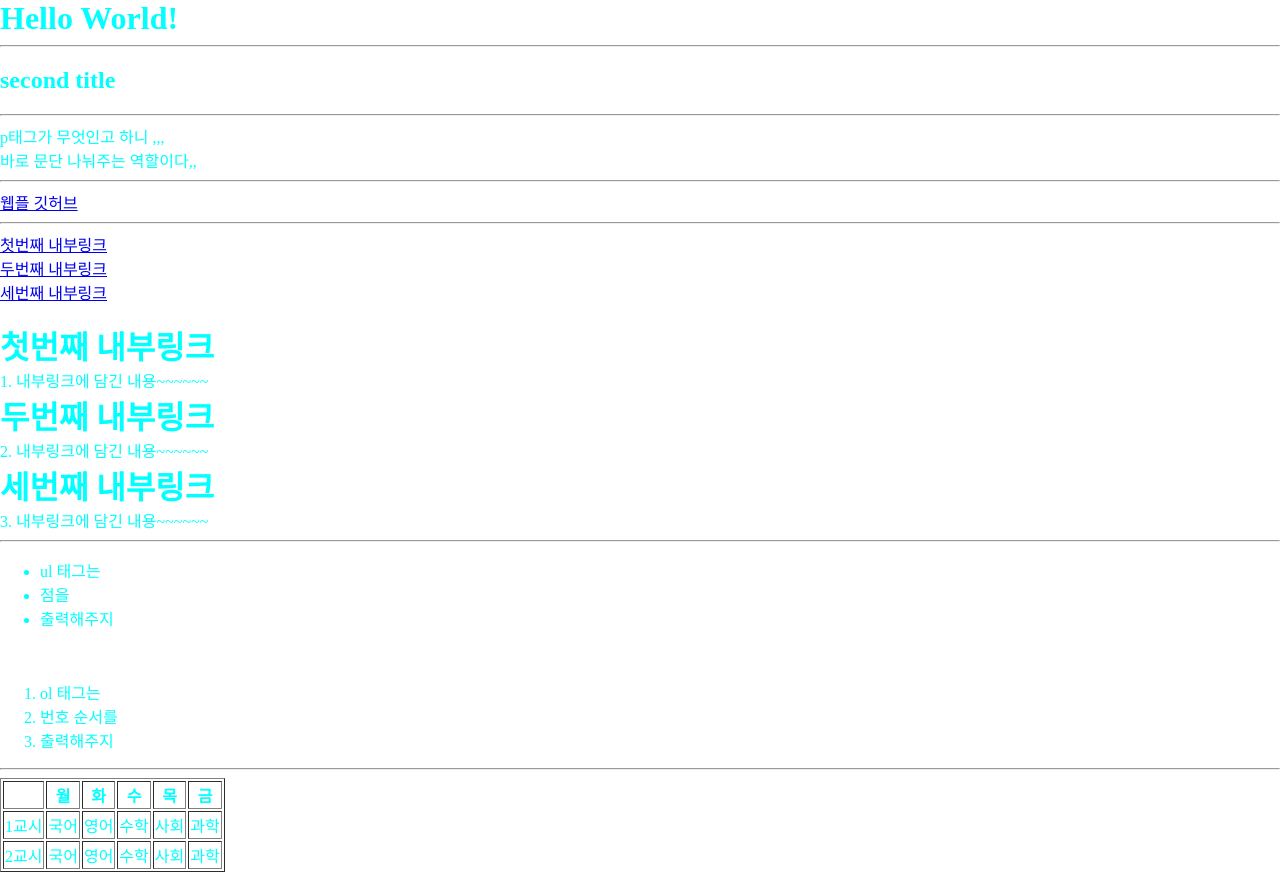
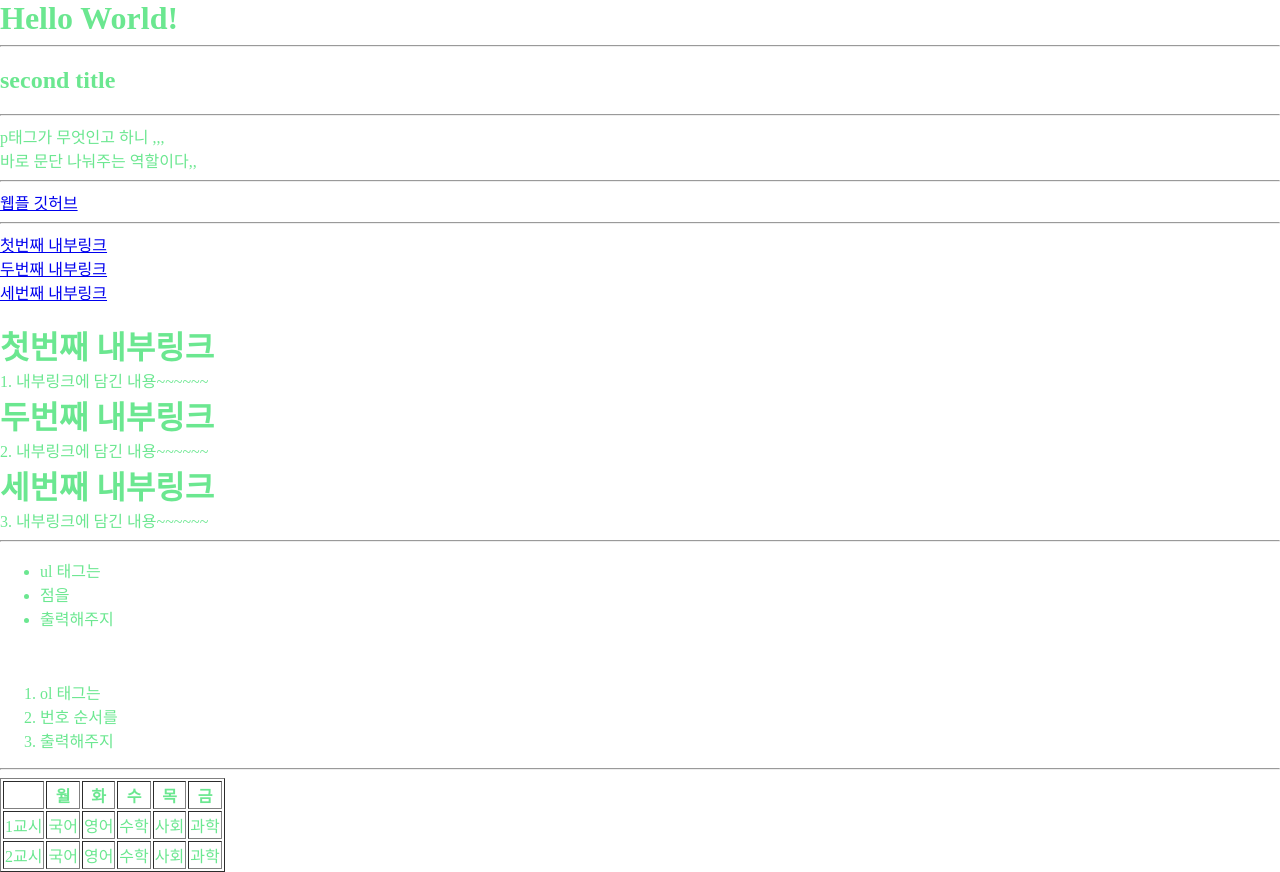
Before and after one commit to oownahcohc/web-programming, a plain HTML site: page ch01-2주차 실습-0310/first.html in a window 1280 px wide. Drawn offline with Linux system fonts and the light colour scheme.

Commit message:
[Week1, Week2]

```diff
--- a/ch01-2주차 실습-0310/first.html
+++ b/ch01-2주차 실습-0310/first.html
@@ -15,7 +15,7 @@
             background-color: tomato;
         } */
         body, p, h1 {
-            color: aqua;
+            color: #6BE790;
             margin: 0;
             padding: 0;
         }
@@ -24,7 +24,7 @@
 </head>
 <!-- 페이지에 보여주고 싶은 부분은 body에 작성한다 -->
 <body>
-    <h1>Hello World!</h1>
+    <h1 title="header">Hello World!</h1>
     <hr> <!-- 얘는 줄 그어줌-->
     <h2>second title</h2>
     <hr>
```
